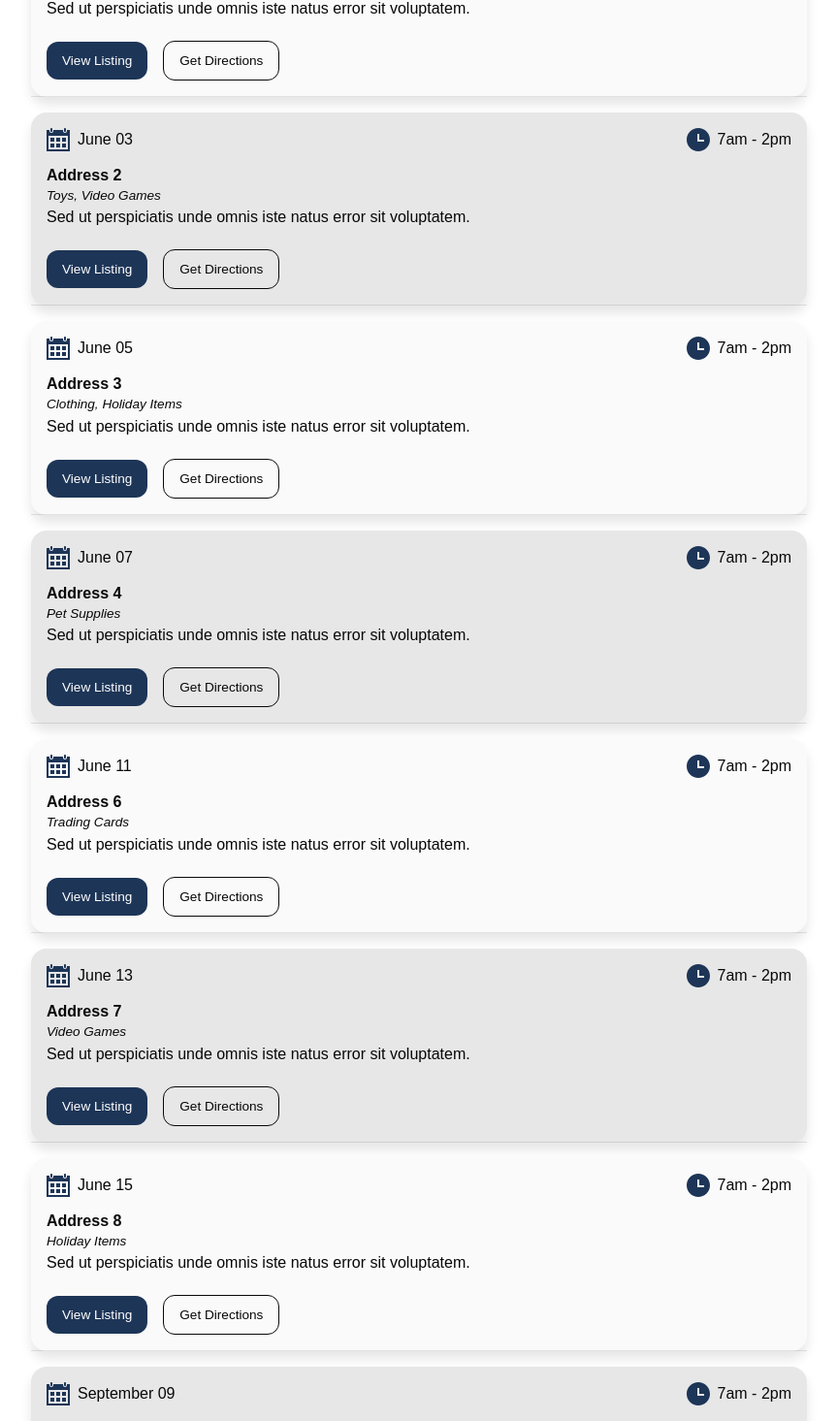
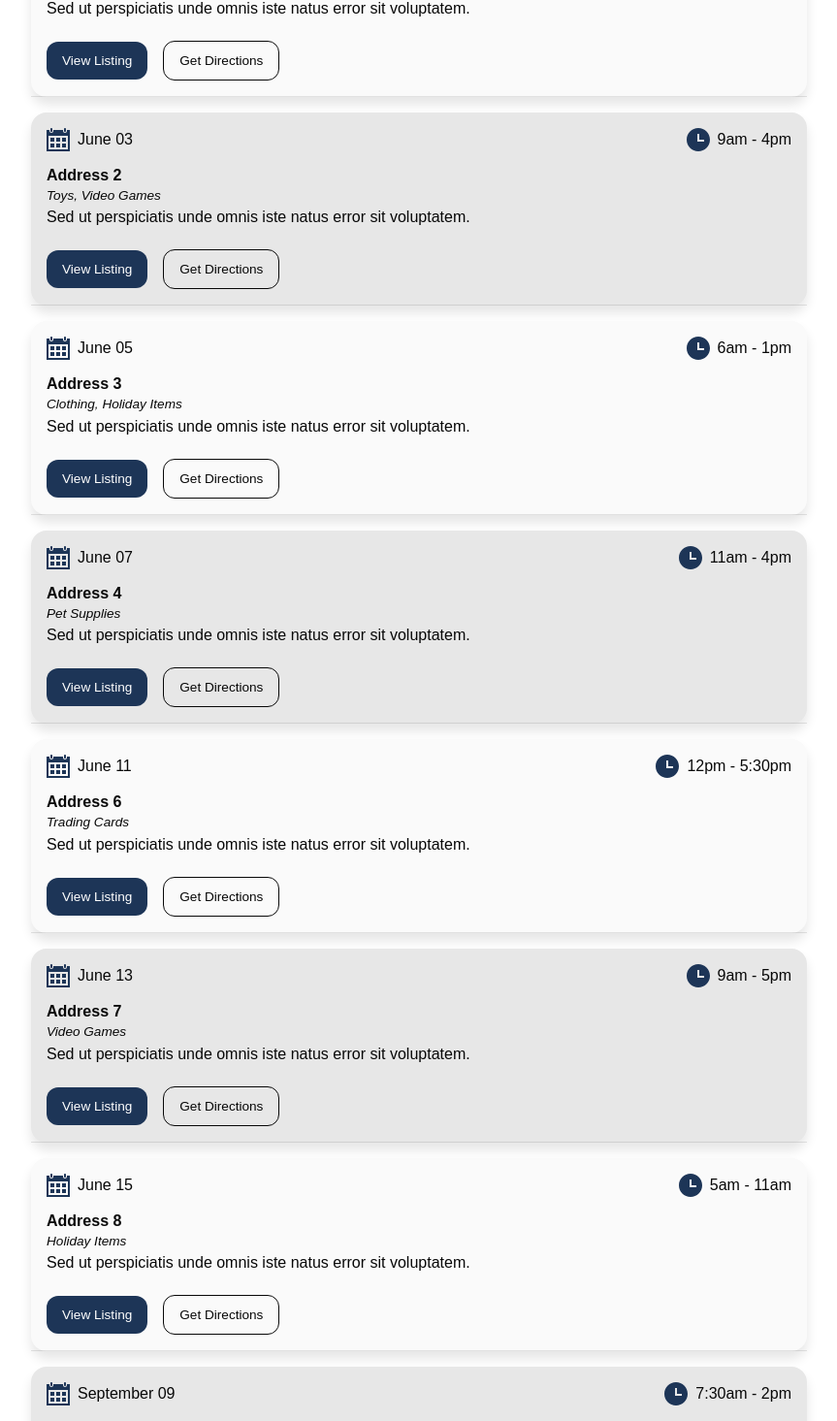
Before and after one commit to charliedr/owensboro-yard-sales, a Nuxt app: page / in a window 1280 px wide. Shown: the part 836-2301 px from the top of the page at 97% size, without its empty margins (208-1071 px from the left). Built offline with nearby package versions, Linux system fonts and the light colour scheme.

Commit message:
Fixed filtered listing view

```diff
--- a/components/ListingList.vue
+++ b/components/ListingList.vue
@@ -23,8 +23,14 @@
         <div class="listingList__item">
           <div>
             <div class="listingList__item--content-date">
-              <img src="~/static/icon-calendar.svg" />
-              {{ listing.date }}
+              <div>
+                <img src="~/static/icon-calendar.svg" />
+                {{ listing.date }}
+              </div>
+              <div>
+                <img src="~/static/icon-clock.svg" />
+                {{ listing.time }}
+              </div>
             </div>
             <div class="listingList__item--content-title">
               {{ listing.address }}
@@ -161,7 +167,7 @@ export default {
     li {
       background: #fafafa;
       border-radius: 1rem;
-      box-shadow: 0 .5rem .75rem rgba(0, 0, 0, 0.1);
+      box-shadow: 0 0.5rem 0.75rem rgba(0, 0, 0, 0.1);
     }
 
     li:nth-of-type(even) {
@@ -208,7 +214,7 @@ export default {
             display: flex;
             flex-direction: row;
             align-items: center;
-            gap: .5rem;
+            gap: 0.5rem;
           }
 
           // &::before {
@@ -224,7 +230,7 @@ export default {
         }
 
         &-category {
-          font-size: .85rem;
+          font-size: 0.85rem;
           font-weight: 500;
           font-style: italic;
           line-height: 1rem;
@@ -249,7 +255,6 @@ export default {
           margin-right: 1rem;
           border-radius: 0.75rem;
           padding: 0.75rem 1rem;
-
         }
 
         .btn-view {
@@ -257,8 +262,9 @@ export default {
           color: #fff;
           border: none;
 
-          &:focus, &:hover {
-            background: rgba(29, 54, 88, .85);
+          &:focus,
+          &:hover {
+            background: rgba(29, 54, 88, 0.85);
           }
         }
 
@@ -267,8 +273,9 @@ export default {
           color: #080808;
           border: 1px solid #080808;
 
-          &:focus, &:hover {
-            background: rgba(8, 8, 8, .05);
+          &:focus,
+          &:hover {
+            background: rgba(8, 8, 8, 0.05);
           }
         }
       }
--- a/store/index.js
+++ b/store/index.js
@@ -1,5 +1,5 @@
 export const state = () => ({
-  // ALL LISTINGS
+  // Manually adding these for now, will eventually connect to Google Sheets API to pull in Google Forms submissions
   listings: [
     {
       date: "June 01",
@@ -12,7 +12,7 @@ export const state = () => ({
     },
     {
       date: "June 03",
-      time: "7am - 2pm",
+      time: "9am - 4pm",
       address: "address 2",
       category: "Toys, Video Games",
       directionsLink: "https://google.com",
@@ -21,7 +21,7 @@ export const state = () => ({
     },
     {
       date: "June 05",
-      time: "7am - 2pm",
+      time: "6am - 1pm",
       address: "address 3",
       category: "Clothing, Holiday Items",
       directionsLink: "https://google.com",
@@ -30,7 +30,7 @@ export const state = () => ({
     },
     {
       date: "June 07",
-      time: "7am - 2pm",
+      time: "11am - 4pm",
       address: "address 4",
       category: "Pet Supplies",
       directionsLink: "https://google.com",
@@ -39,7 +39,7 @@ export const state = () => ({
     },
     {
       date: "June 11",
-      time: "7am - 2pm",
+      time: "12pm - 5:30pm",
       address: "address 6",
       category: "Trading Cards",
       directionsLink: "https://google.com",
@@ -48,7 +48,7 @@ export const state = () => ({
     },
     {
       date: "June 13",
-      time: "7am - 2pm",
+      time: "9am - 5pm",
       address: "address 7",
       category: "Video Games",
       directionsLink: "https://google.com",
@@ -57,7 +57,7 @@ export const state = () => ({
     },
     {
       date: "June 15",
-      time: "7am - 2pm",
+      time: "5am - 11am",
       address: "address 8",
       category: "Holiday Items",
       directionsLink: "https://google.com",
@@ -66,7 +66,7 @@ export const state = () => ({
     },
     {
       date: "September 09",
-      time: "7am - 2pm",
+      time: "7:30am - 2pm",
       address: "address 5",
       category: "Collectibles, Trading Cards",
       directionsLink: "https://google.com",
```
